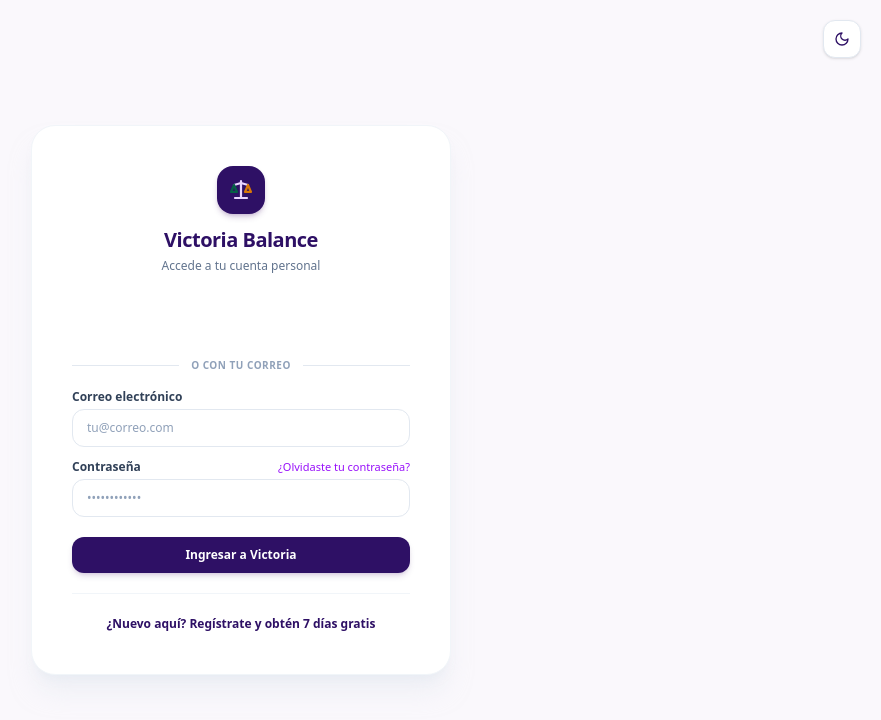
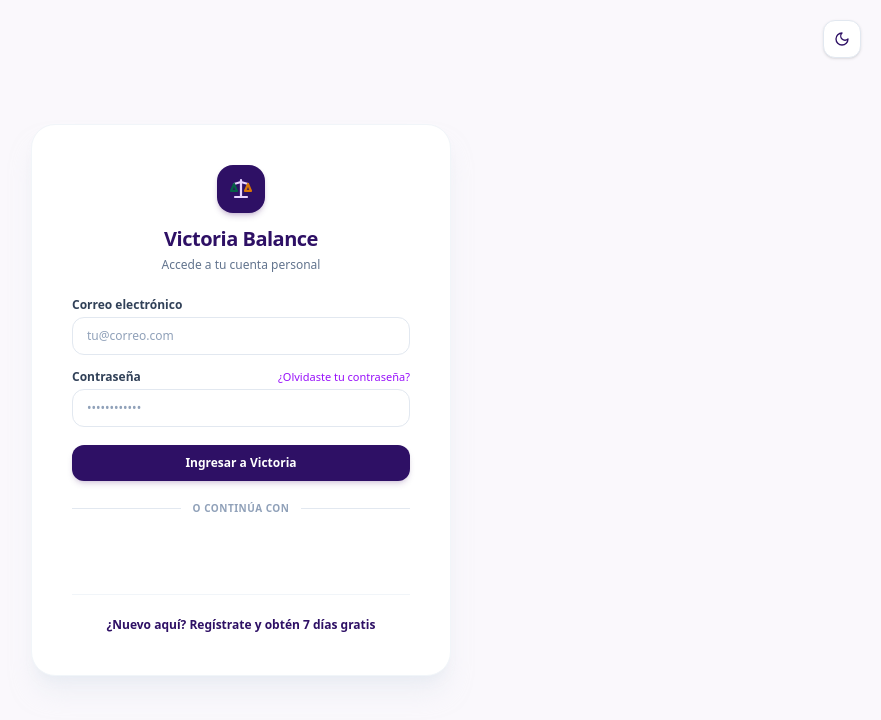
Before and after one commit to gabrielcorteslombana-bot/victoria-balance, a React (Vite) app in the folder client/: page / in a window 1280 px wide. Shown: the top 720 px of the page, without its empty margins (399-1280 px from the left). Built offline with nearby package versions, Linux system fonts and the light colour scheme; no server answers.

Commit message:
style: Move Google sign-in button below main login form for cleaner UI hierarchy

```diff
--- a/client/src/components/AuthModal.tsx
+++ b/client/src/components/AuthModal.tsx
@@ -180,24 +180,9 @@ export const AuthModal: React.FC<AuthModalProps> = ({ onSuccess }) => {
           </div>
         )}
 
-        {/* 1. Botón Oficial de Google en Login / Registro */}
+        {/* 1. Formulario de Login o Registro Tradicional */}
         {(view === 'LOGIN' || view === 'REGISTER') && (
-          <div className="space-y-4 mb-4">
-            <div className="flex flex-col items-center justify-center">
-              <div ref={googleBtnRef} className="min-h-[44px] flex items-center justify-center" />
-            </div>
-
-            <div className="flex items-center gap-3">
-              <div className="flex-1 h-px bg-slate-200 dark:bg-[#2D1F47]" />
-              <span className="text-[10px] font-bold uppercase tracking-wider text-slate-400">o con tu correo</span>
-              <div className="flex-1 h-px bg-slate-200 dark:bg-[#2D1F47]" />
-            </div>
-          </div>
-        )}
-
-        {/* 2. Formulario de Login o Registro Tradicional */}
-        {(view === 'LOGIN' || view === 'REGISTER') && (
-          <form onSubmit={handleLoginRegister} className="space-y-3">
+          <form onSubmit={handleLoginRegister} className="space-y-3.5">
             {view === 'REGISTER' && (
               <>
                 <div>
@@ -264,7 +249,7 @@ export const AuthModal: React.FC<AuthModalProps> = ({ onSuccess }) => {
               />
             </div>
 
-            <div className="pt-2">
+            <div className="pt-1">
               <button
                 type="submit"
                 disabled={loading}
@@ -274,6 +259,21 @@ export const AuthModal: React.FC<AuthModalProps> = ({ onSuccess }) => {
               </button>
             </div>
           </form>
+        )}
+
+        {/* 2. Botón Oficial de Google en la PARTE INFERIOR */}
+        {(view === 'LOGIN' || view === 'REGISTER') && (
+          <div className="mt-5 space-y-3.5">
+            <div className="flex items-center gap-3">
+              <div className="flex-1 h-px bg-slate-200 dark:bg-[#2D1F47]" />
+              <span className="text-[10px] font-bold uppercase tracking-wider text-slate-400">o continúa con</span>
+              <div className="flex-1 h-px bg-slate-200 dark:bg-[#2D1F47]" />
+            </div>
+
+            <div className="flex flex-col items-center justify-center">
+              <div ref={googleBtnRef} className="min-h-[44px] flex items-center justify-center" />
+            </div>
+          </div>
         )}
 
         {/* 3. Solicitar Código de Recuperación */}
```
